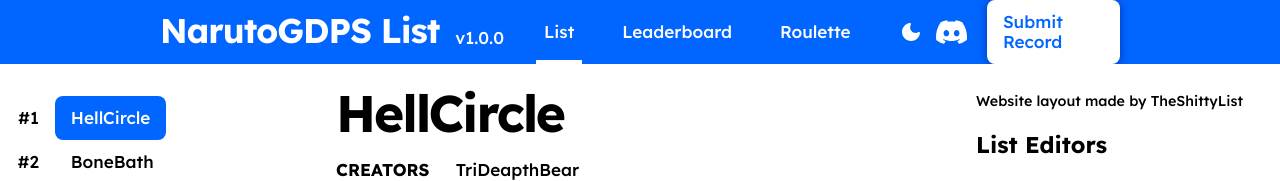
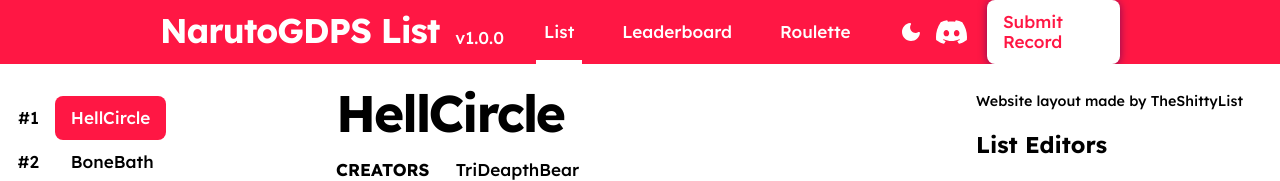
Before and after one commit to TheDethronerCZ/NarutoGDPSDemonList, a plain HTML site: page index.html in a window 1280 px wide. Shown: the top 181 px of the page. Drawn offline with nearby package versions, Linux system fonts and the light colour scheme.

Commit message:
Update main.css

```diff
--- a/css/main.css
+++ b/css/main.css
@@ -3,7 +3,7 @@
     --color-on-background: black;
     --color-background-hover: #eee;
     --color-on-background-hover: black;
-    --color-primary: #0066ff;
+    --color-primary: #FF1744;
     --color-on-primary: white;
     --color-error: #de0000;
     --color-on-error: white;
@@ -16,7 +16,7 @@ header.dark {
     --color-on-background: white;
     --color-background-hover: #27262c;
     --color-on-background-hover: white;
-    --color-primary: #283593;
+    --color-primary: #FF1744;
     --color-primary-disabled: #1f213c;
     --color-on-primary: white;
     --color-error: #de0000;
```
